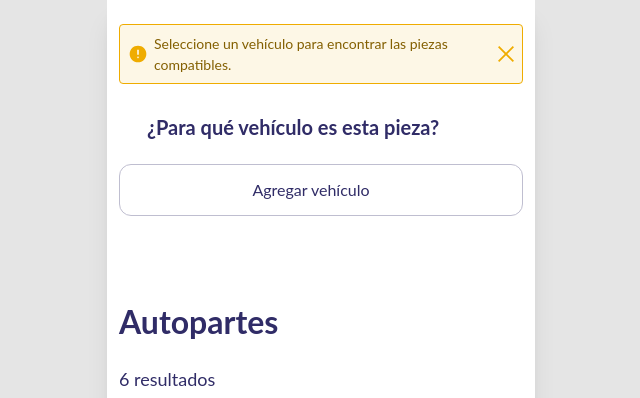
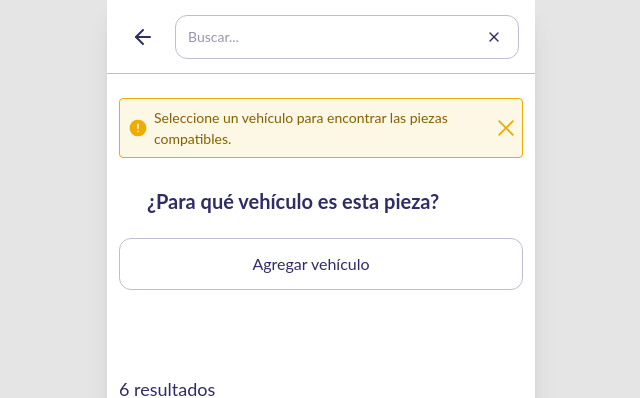
Before and after one commit to Giro54BO/BD-APP, a React (Vite) app: page /#/search in a window 1280 px wide. Shown: the top 398 px of the page, without its empty margins (319-959 px from the left). Built offline with nearby package versions, Linux system fonts and the light colour scheme.

Commit message:
Navigation and search demo updates

```diff
--- /dev/null
+++ b/src/app/pages/NoResultsPage.tsx
@@ -0,0 +1,141 @@
+import { useState, useEffect, useRef } from 'react';
+import { Info, ArrowLeft, X } from 'lucide-react';
+import { useNavigate, useSearchParams } from 'react-router';
+import { products } from '../data/mockData';
+import { ImageWithFallback } from '../components/figma/ImageWithFallback';
+
+export function NoResultsPage() {
+  const navigate = useNavigate();
+  const [searchParams] = useSearchParams();
+  const searchInputRef = useRef<HTMLInputElement>(null);
+  const searchContainerRef = useRef<HTMLFormElement>(null);
+  const query = searchParams.get('q') || '';
+  const [localSearchQuery, setLocalSearchQuery] = useState(query);
+  const [showSuggestions, setShowSuggestions] = useState(false);
+
+  useEffect(() => {
+    setLocalSearchQuery(query);
+  }, [query]);
+
+  useEffect(() => {
+    if (searchInputRef.current) {
+      searchInputRef.current.focus();
+    }
+  }, []);
+
+  useEffect(() => {
+    const handleClickOutside = (event: MouseEvent) => {
+      if (
+        searchContainerRef.current &&
+        !searchContainerRef.current.contains(event.target as Node)
+      ) {
+        setShowSuggestions(false);
+      }
+    };
+    document.addEventListener('mousedown', handleClickOutside);
+    return () => document.removeEventListener('mousedown', handleClickOutside);
+  }, []);
+
+  const previewProducts = localSearchQuery.trim()
+    ? products
+        .filter((product) => {
+          const normalizedQuery = localSearchQuery.trim().toLowerCase();
+          return (
+            product.name.toLowerCase().includes(normalizedQuery) ||
+            product.brand.toLowerCase().includes(normalizedQuery) ||
+            product.code.toLowerCase().includes(normalizedQuery)
+          );
+        })
+        .slice(0, 2)
+    : [];
+
+  const handleSearchSubmit = (e: React.FormEvent) => {
+    e.preventDefault();
+    if (localSearchQuery.trim()) {
+      navigate(`/search?q=${encodeURIComponent(localSearchQuery.trim())}`);
+    }
+  };
+
+  const handlePreviewSelect = (value: string) => {
+    setLocalSearchQuery(value);
+    navigate(`/search?q=${encodeURIComponent(value)}`);
+  };
+
+  return (
+    <div className="bg-input-background min-h-screen pt-[74px]">
+      {/* Header - Constrained to mobile width */}
+      <div className="fixed top-0 left-0 right-0 z-50 mx-auto h-[74px] max-w-[428px] border-b border-[#bfbed0] bg-white">
+        <div className="flex h-full w-full items-center gap-3 px-4">
+          <button
+            type="button"
+            onClick={() => navigate(-1)}
+            aria-label="Volver"
+            className="inline-flex h-10 w-10 shrink-0 items-center justify-center rounded-lg text-primary transition-colors hover:bg-gray-100"
+          >
+            <ArrowLeft className="h-6 w-6" />
+          </button>
+
+          <form ref={searchContainerRef} onSubmit={handleSearchSubmit} className="relative flex-1">
+            <div className="relative flex h-11 items-center gap-2 rounded-xl border border-primary bg-input-background px-3">
+              <input
+                type="text"
+                ref={searchInputRef}
+                value={localSearchQuery}
+                onChange={(e) => {
+                  setLocalSearchQuery(e.target.value);
+                  setShowSuggestions(true);
+                }}
+                onFocus={() => setShowSuggestions(true)}
+                placeholder="Buscar..."
+                className="h-full flex-1 bg-transparent text-sm text-primary outline-none placeholder:text-muted-foreground"
+              />
+              <button
+                type="button"
+                onClick={() => setLocalSearchQuery('')}
+                className="flex h-6 w-6 items-center justify-center text-primary hover:opacity-70 transition-opacity"
+                aria-label="Limpiar búsqueda"
+              >
+                <X className="h-4 w-4" />
+              </button>
+            </div>
+
+            {showSuggestions && previewProducts.length > 0 ? (
+              <div className="absolute left-0 right-0 top-full mt-2 overflow-hidden rounded-xl border border-[#6b6b7b] bg-white shadow-sm">
+                {previewProducts.map((product) => (
+                  <button
+                    key={product.id}
+                    type="button"
+                    onClick={() => handlePreviewSelect(product.name)}
+                    className="flex h-12 w-full items-center gap-[10px] px-3 text-left transition-colors hover:bg-[#f5f5f7]"
+                  >
+                    <ImageWithFallback
+                      src={product.image}
+                      alt={product.name}
+                      className="h-[31px] w-[31px] rounded-[4px]"
+                    />
+                    <span className="truncate text-sm leading-[1.5] tracking-[0.0014px] text-[#6b6b7b]">
+                      {product.name}
+                    </span>
+                  </button>
+                ))}
+              </div>
+            ) : null}
+          </form>
+        </div>
+      </div>
+
+      {/* Content - Mobile centered layout */}
+      <div className="mx-auto flex w-full max-w-[428px] flex-col items-center justify-center px-6 py-20">
+        <div className="text-center max-w-md px-[20px] py-[100px]">
+          <Info className="w-32 h-32 text-primary mx-auto mb-6" />
+          <h1 className="text-3xl font-bold text-foreground mb-4">
+            No hay resultados
+          </h1>
+          <p className="text-muted-foreground mb-8 leading-[1.5]">
+            Inicia una nueva busqueda en la barra de arriba.
+          </p>
+        </div>
+      </div>
+    </div>
+  );
+}
--- a/src/app/pages/SearchPage.tsx
+++ b/src/app/pages/SearchPage.tsx
@@ -1,7 +1,9 @@
-import { useState } from 'react';
+import { useState, useMemo, useEffect, useRef } from 'react';
+import { ArrowLeft, X } from 'lucide-react';
 import { useSearchParams, useNavigate } from 'react-router';
 import { ProductCard } from '../components/ProductCard';
 import { products } from '../data/mockData';
+import { ImageWithFallback } from '../components/figma/ImageWithFallback';
 import svgPathsMobile from '../../imports/svg-eymrglue4j';
 import svgPathsBreadcrumb from '../../imports/svg-ira0nmpy2q';
 import svgPathsSearch from '../../imports/svg-ykvc2l1ede';
@@ -20,10 +22,18 @@ function getCategoryLabel(category?: string) {
 }
 
 export function SearchPage() {
-  const [searchParams] = useSearchParams();
+  const [searchParams, setSearchParams] = useSearchParams();
   const navigate = useNavigate();
   const query = searchParams.get('q') || '';
   const normalizedQuery = query.trim().toLowerCase();
+
+  const [localSearchQuery, setLocalSearchQuery] = useState(query);
+  const [showSuggestions, setShowSuggestions] = useState(false);
+  const searchContainerRef = useRef<HTMLFormElement>(null);
+
+  useEffect(() => {
+    setLocalSearchQuery(query);
+  }, [query]);
 
   const [searchMode, setSearchMode] = useState<SearchMode>('vehicle');
   const [showBanner, setShowBanner] = useState(true);
@@ -41,12 +51,8 @@ export function SearchPage() {
   const [selectedFilterBrands, setSelectedFilterBrands] = useState<string[]>([]);
   const [priceRange, setPriceRange] = useState<[number, number]>([0, 500]);
 
-  // Mock data for vehicle dropdowns
-  const brands = ['Toyota', 'Honda', 'Ford', 'Chevrolet', 'Nissan'];
-  const models = ['Corolla', 'Camry', 'RAV4', 'Hilux'];
-  const years = ['2024', '2023', '2022', '2021', '2020', '2019', '2018'];
-
-  const matchedProducts = products.filter((product) => {
+  const matchedProducts = useMemo(() => {
+    return products.filter((product) => {
       if (!normalizedQuery) {
         return true;
       }
@@ -57,20 +63,31 @@ export function SearchPage() {
         product.brand.toLowerCase().includes(normalizedQuery)
       );
     });
+  }, [normalizedQuery]);
 
-  const categoryCounts = matchedProducts.reduce<Record<string, number>>((counts, product) => {
-    counts[product.category] = (counts[product.category] ?? 0) + 1;
-    return counts;
+  const { dominantCategory, scopedProducts } = useMemo(() => {
+    const counts = matchedProducts.reduce<Record<string, number>>((acc, product) => {
+      acc[product.category] = (acc[product.category] ?? 0) + 1;
+      return acc;
     }, {});
 
-  const dominantCategory = Object.entries(categoryCounts).sort(([, left], [, right]) => right - left)[0]?.[0];
-  const scopedProducts = dominantCategory
-    ? matchedProducts.filter((product) => product.category === dominantCategory)
+    const dominant = Object.entries(counts).sort(([, left], [, right]) => right - left)[0]?.[0];
+
+    const scoped = dominant
+      ? matchedProducts.filter((product) => product.category === dominant)
       : matchedProducts;
 
+    return { dominantCategory: dominant, scopedProducts: scoped };
+  }, [matchedProducts]);
+
+  // Mock data for vehicle dropdowns
+  const brands = ['Toyota', 'Honda', 'Ford', 'Chevrolet', 'Nissan'];
+  const models = ['Corolla', 'Camry', 'RAV4', 'Hilux'];
+  const years = ['2024', '2023', '2022', '2021', '2020', '2019', '2018'];
+
   // Filter products based on all criteria
-  const filteredProducts = scopedProducts.filter((product) => {
-
+  const filteredProducts = useMemo(() => {
+    return scopedProducts.filter((product) => {
       // Brand filter from sidebar
       if (selectedFilterBrands.length > 0 && !selectedFilterBrands.includes(product.brand)) {
         return false;
@@ -83,6 +100,20 @@ export function SearchPage() {
 
       return true;
     });
+  }, [scopedProducts, selectedFilterBrands, priceRange]);
+
+  useEffect(() => {
+    const handleClickOutside = (event: MouseEvent) => {
+      if (
+        searchContainerRef.current &&
+        !searchContainerRef.current.contains(event.target as Node)
+      ) {
+        setShowSuggestions(false);
+      }
+    };
+    document.addEventListener('mousedown', handleClickOutside);
+    return () => document.removeEventListener('mousedown', handleClickOutside);
+  }, []);
 
   const currentCategory = dominantCategory ?? AUTO_PARTS_CATEGORY;
   const currentCategoryLabel = getCategoryLabel(currentCategory);
@@ -101,8 +132,102 @@ export function SearchPage() {
     console.log('Searching for code:', searchCode);
   };
 
+  const previewProducts = localSearchQuery.trim()
+    ? products
+        .filter((product) => {
+          const normalizedQuery = localSearchQuery.trim().toLowerCase();
           return (
-    <div className="bg-input-background min-h-screen">
+            product.name.toLowerCase().includes(normalizedQuery) ||
+            product.brand.toLowerCase().includes(normalizedQuery) ||
+            product.code.toLowerCase().includes(normalizedQuery)
+          );
+        })
+        .slice(0, 2)
+    : [];
+
+  const handleSearchSubmit = (e: React.FormEvent) => {
+    e.preventDefault();
+    const params = new URLSearchParams(searchParams);
+    if (localSearchQuery.trim()) {
+      params.set('q', localSearchQuery.trim());
+    } else {
+      params.delete('q');
+    }
+    setSearchParams(params);
+  };
+
+  const handlePreviewSelect = (value: string) => {
+    setLocalSearchQuery(value);
+    const params = new URLSearchParams(searchParams);
+    params.set('q', value);
+    setSearchParams(params);
+  };
+
+  return (
+    <div className="bg-input-background min-h-screen pt-[74px]">
+      {/* Header */}
+      <div className="fixed top-0 left-0 right-0 z-50 mx-auto h-[74px] max-w-[428px] border-b border-[#bfbed0] bg-white">
+        <div className="flex h-full w-full items-center gap-3 px-4">
+          <button
+            type="button"
+            onClick={() => navigate(-1)}
+            aria-label="Volver"
+            className="inline-flex h-10 w-10 shrink-0 items-center justify-center rounded-lg text-primary transition-colors hover:bg-gray-100"
+          >
+            <ArrowLeft className="h-6 w-6" />
+          </button>
+
+          <form ref={searchContainerRef} onSubmit={handleSearchSubmit} className="relative flex-1">
+            <div className="relative flex h-11 items-center gap-2 rounded-xl border border-primary bg-input-background px-3">
+              <input
+                type="text"
+                value={localSearchQuery}
+                onChange={(e) => {
+                  setLocalSearchQuery(e.target.value);
+                  setShowSuggestions(true);
+                }}
+                onFocus={() => setShowSuggestions(true)}
+                placeholder="Buscar..."
+                className="h-full flex-1 bg-transparent text-sm text-primary outline-none placeholder:text-muted-foreground"
+              />
+              <button
+                type="button"
+                onClick={() => {
+                  setLocalSearchQuery('');
+                  navigate('/no-results');
+                }}
+                className="flex h-6 w-6 items-center justify-center text-primary hover:opacity-70 transition-opacity"
+                aria-label="Limpiar búsqueda"
+              >
+                <X className="h-4 w-4" />
+              </button>
+            </div>
+
+            {showSuggestions && previewProducts.length > 0 ? (
+              <div className="absolute left-0 right-0 top-full mt-2 overflow-hidden rounded-xl border border-[#6b6b7b] bg-white shadow-sm">
+                {previewProducts.map((product) => (
+                  <button
+                    key={product.id}
+                    type="button"
+                    onClick={() => handlePreviewSelect(product.name)}
+                    className="flex h-12 w-full items-center gap-[10px] px-3 text-left transition-colors hover:bg-[#f5f5f7]"
+                  >
+                    <ImageWithFallback
+                      src={product.image}
+                      alt={product.name}
+                      className="h-[31px] w-[31px] rounded-[4px]"
+                    />
+                    <span className="truncate text-sm leading-[1.5] tracking-[0.0014px] text-[#6b6b7b]">
+                      {product.name}
+                    </span>
+                  </button>
+                ))}
+              </div>
+            ) : null}
+          </form>
+        </div>
+      </div>
+
       {/* Mobile Layout */}
       <div className="bg-[#ffffff]">
         {showVehicleSearchFlow ? (
@@ -162,29 +287,6 @@ export function SearchPage() {
                   </svg>
                 </div>
               </button>
-            </div>
-          </div>
-        ) : (
-          <div className="bg-input-background px-3 py-6">
-            <div className="mx-auto max-w-[362px]">
-              <p className="text-sm text-muted-foreground leading-[1.5]">
-                Resultados relacionados con tu búsqueda.
-              </p>
-            </div>
-          </div>
-        )}
-
-        {/* Breadcrumb */}
-        {showSearchBreadcrumb ? (
-          <div className="border-t border-b border-border bg-background px-6 py-3">
-            <div className="flex items-center gap-3">
-              <span className="text-sm text-muted-foreground leading-[1.5]">Inicio</span>
-              <div className="w-4 h-4 flex-shrink-0">
-                <svg className="block size-full" fill="none" viewBox="0 0 6.7075 11.3075">
-                  <path d={svgPathsBreadcrumb.p200a9180} fill="var(--color-muted-foreground)" />
-                </svg>
-              </div>
-              <span className="text-sm text-primary leading-[1.5]">Buscar</span>
             </div>
           </div>
         ) : null}
@@ -397,16 +499,6 @@ export function SearchPage() {
         <div className="bg-white px-3 py-8">
           {/* Title, Results Count, and Filter Buttons */}
           <div className="mb-8 flex flex-col gap-6">
-            <div className="flex flex-col gap-2">
-              <h1 className="text-[32px] font-bold text-muted-foreground leading-[1.25] tracking-[-0.0016px]">
-                {resultsTitle}
-              </h1>
-              {resultsSubtitle ? (
-                <p className="text-base text-primary leading-[1.5]">
-                  {resultsSubtitle}
-                </p>
-              ) : null}
-            </div>
             <p className="text-muted-foreground text-lg leading-[1.5]">{filteredProducts.length} resultados</p>
 
             {/* Divider Line */}
--- a/src/app/routes.tsx
+++ b/src/app/routes.tsx
@@ -25,6 +25,7 @@ import { HelpCenterPage } from "./pages/HelpCenterPage";
 import { CategoryPage } from "./pages/CategoryPage";
 import { CategoriasPage } from "./pages/CategoriasPage";
 import { NotFoundPage } from "./pages/NotFoundPage";
+import { NoResultsPage } from "./pages/NoResultsPage";
 
 const LegacyOfertasRedirect = () => <Navigate to="/categorias" replace />;
 
@@ -136,6 +137,10 @@ export const router = createHashRouter([
         Component: CategoryPage,
       },
       {
+        path: "no-results",
+        Component: NoResultsPage,
+      },
+      {
         path: "*",
         Component: NotFoundPage,
       },
```
Lines whose indentation alone changed are shown as unchanged.
